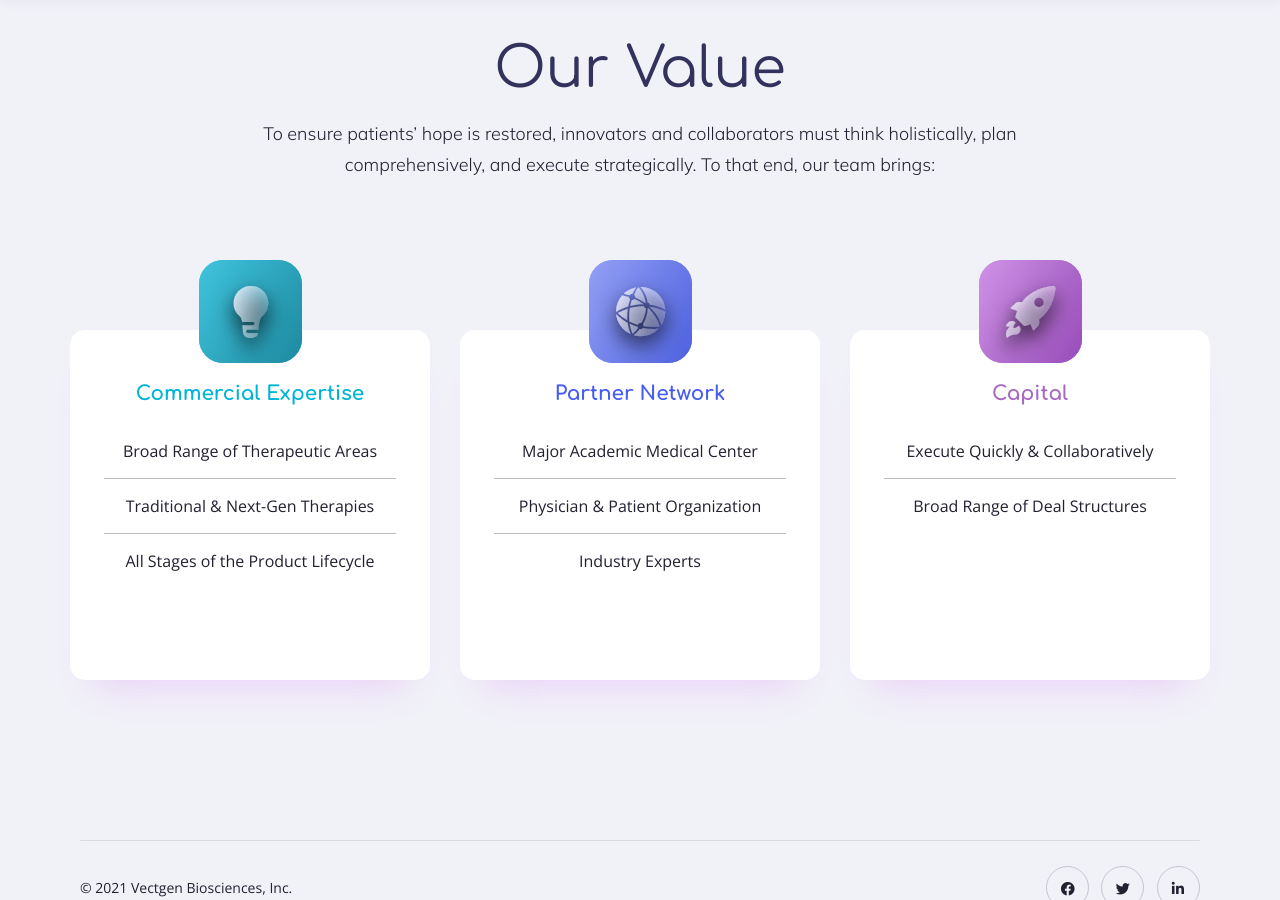
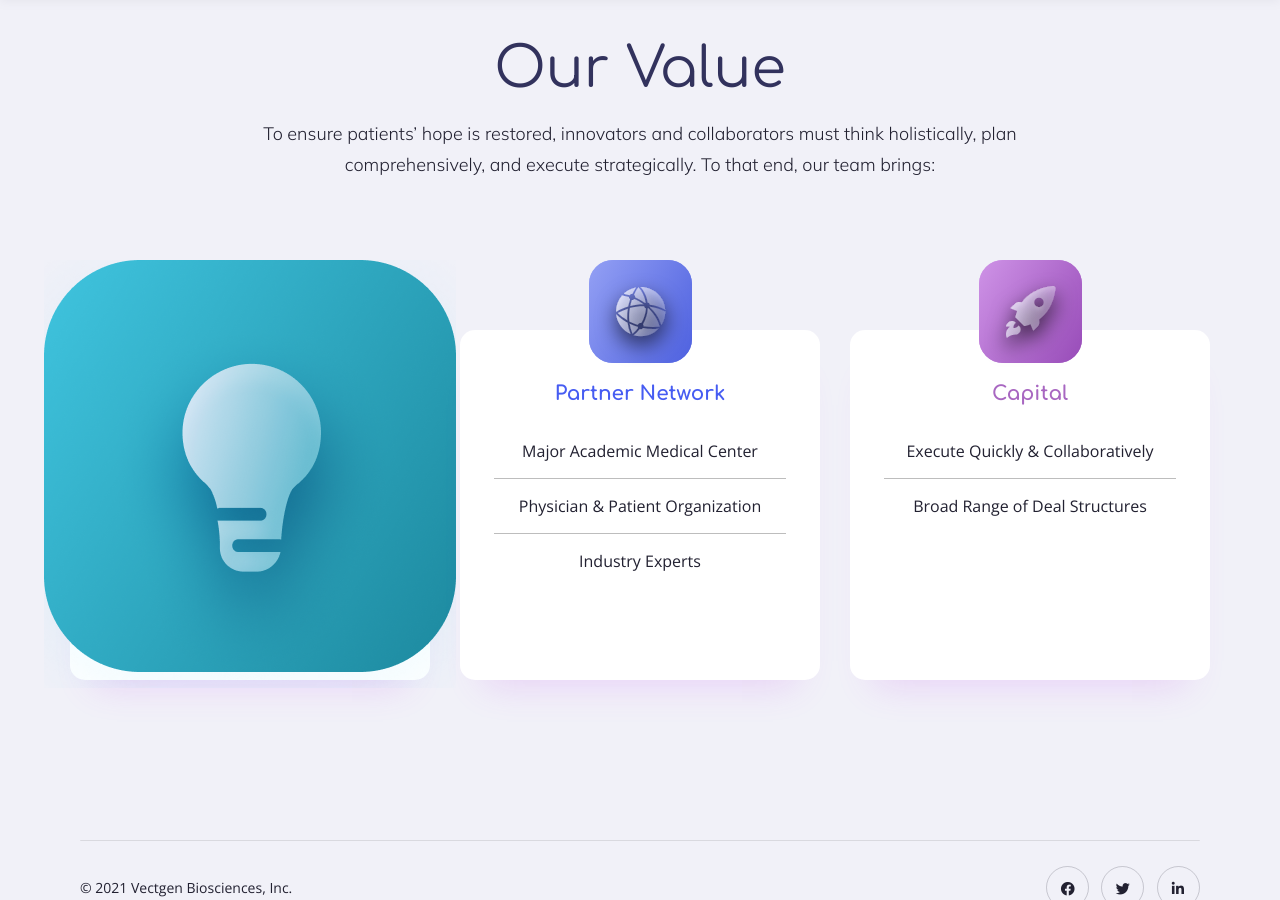
Before and after one commit to chaelpulse/vectgen, a Jekyll site: the page built from _pages/about.md, in a window 1280 px wide and 900 px high, scrolled down 1539 px. Built offline with Jekyll 4.4.1, drawn with Linux system fonts in a browser that asks for light colours.

Commit message:
Icon Updates

```diff
--- a/_includes/about-details.html
+++ b/_includes/about-details.html
@@ -32,7 +32,7 @@
       <div class="col-md-4">
         <div class="info">
           <div class="text-center info__icon">
-            <img src="{{ base.url | prepend: site.url }}/assets/img/bulb-icon.svg" alt="">
+            <img src="{{ base.url | prepend: site.url }}/assets/img/bulb.png" alt="">
           </div>
           <h6 class="info-title text-center" style="color: #00B4D8;">
             Commercial Expertise
```
Also changed, not shown: assets/img/bulb.png (added).
